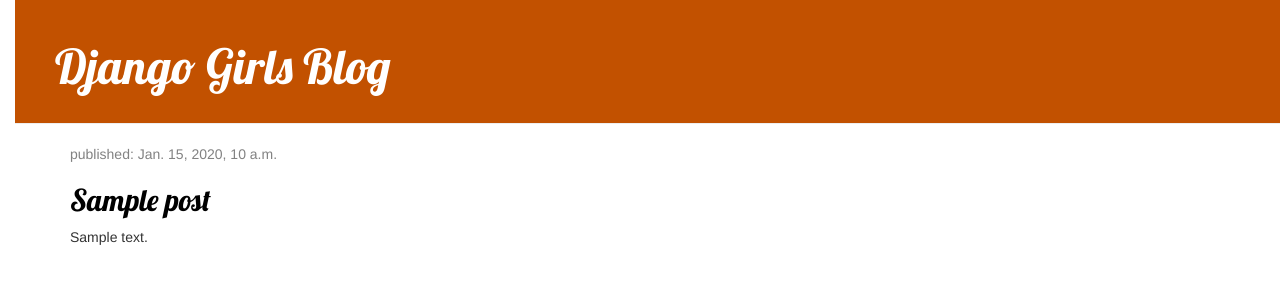
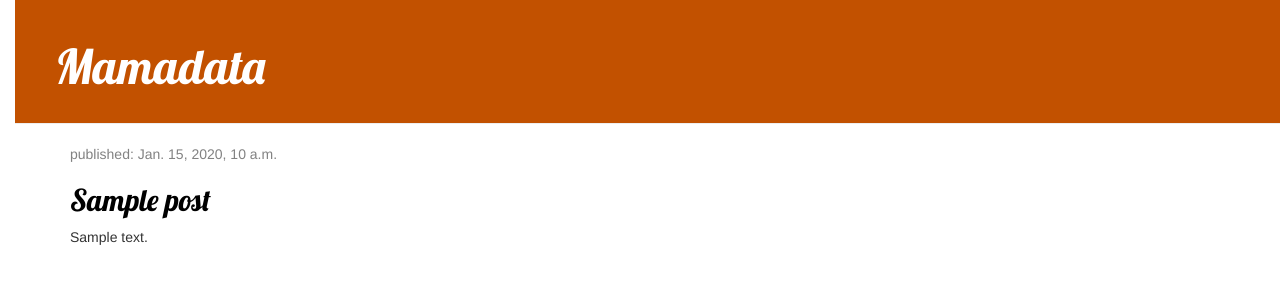
Before and after one commit to krystynabiller/my-blog, a Django app: template blog/templates/blog/post_list.html in a window 1280 px wide. Shown: the top 300 px of the page. Run offline with Django 3.2, Linux system fonts and the light colour scheme; the template is opened without the code that fills it: values that come from a table or form of the project are taken from there, others are empty; tables that the repository leaves empty hold one stand-in row (values such as "Sample post"); some libraries are stand-ins or nearby versions.

Commit message:
trying to fix the website

```diff
--- a/blog/templates/blog/post_list.html
+++ b/blog/templates/blog/post_list.html
@@ -10,7 +10,7 @@
     </head>
     <body>
         <div class="page-header">
-            <h1><a href="/">Django Girls Blog</a></h1>
+            <h1><a href="/">Mamadata</a></h1>
         </div>
 
 
```
